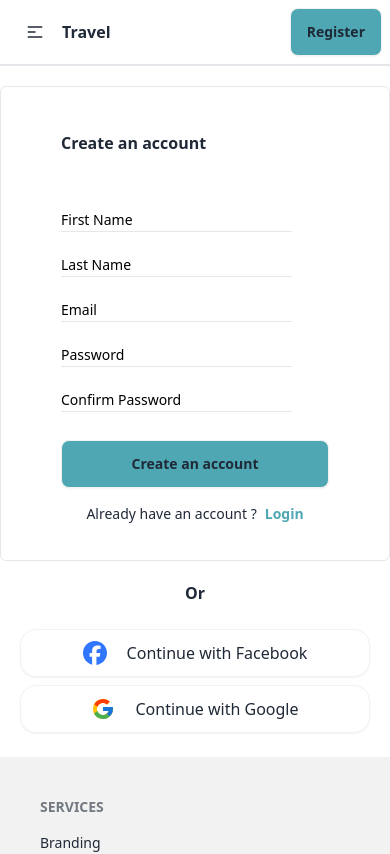
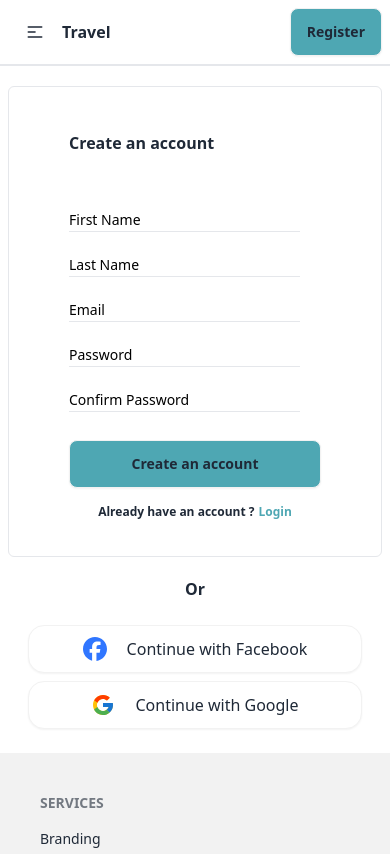
Before and after one commit to Md-Nadim-Mir/Travel-Management-client, a React (Vite) app: page /register in a window 390 px wide. Shown: the top 854 px of the page. Built offline with nearby package versions, Linux system fonts and the light colour scheme.

Commit message:
complete register page design

```diff
--- a/src/Componets/Register/Register.jsx
+++ b/src/Componets/Register/Register.jsx
@@ -9,7 +9,7 @@ const Register = () => {
   };
 
   return (
-    <div className="my-5 md:max-w-sm mx-auto">
+    <div className="my-5 md:max-w-sm md:mx-auto mx-2">
       <div className="border rounded-md p-5">
         <form onSubmit={handleSubmit}>
           {/* title */}
@@ -68,9 +68,8 @@ const Register = () => {
             </button>
 
             {/* Already have an account? Login */}
-            <h1 className="my-2 text-sm flex justify-center font-medium">
-              Already have an account ?{" "}
-              <Link to="/login" className="font-bold ml-2 text-[#4ea7b3]">
+            <h1 className="my-2 text-xs md:text-sm flex justify-center font-bold md:font-medium">
+              Already have an account ?<Link to="/login" className="font-bold ml-1 text-[#4ea7b3]">
                 Login
               </Link>
             </h1>
```
